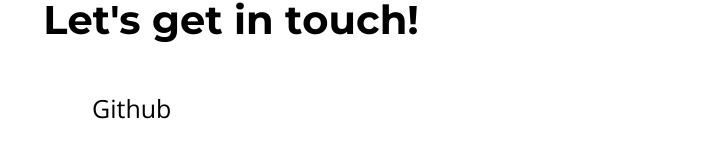
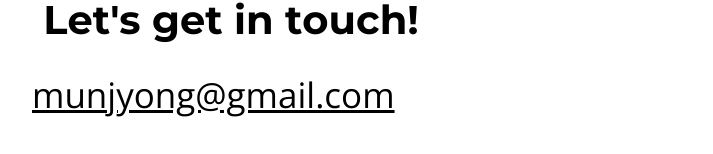
Before and after one commit to munjyong/react-portfolio-site, a React (Create React App) app: page / in a window 1280 px wide. Shown: the part 2771-2925 px from the top of the page, without its empty margins (28-741 px from the left). Built offline with nearby package versions, Linux system fonts and the light colour scheme.

Commit message:
Change page layouts and structure

```diff
--- a/src/components/About.js
+++ b/src/components/About.js
@@ -1,6 +1,6 @@
 import React, { Component } from 'react';
 import Fade from 'react-reveal/Fade';
-import data from '../yourdata';
+import data from '../data';
 
 class About extends Component {
     state = {  }
--- a/src/components/Contact.js
+++ b/src/components/Contact.js
@@ -1,6 +1,6 @@
 import React, { Component } from 'react';
 import Fade from 'react-reveal/Fade';
-import data from '../yourdata';
+import data from '../data';
 
 class Contact extends Component {
     state = {  }
--- a/src/components/Header.js
+++ b/src/components/Header.js
@@ -1,6 +1,6 @@
 import React, { Component } from 'react';
 import Fade from 'react-reveal/Fade';
-import data from '../yourdata'
+import data from '../data'
 
 
 class Header extends Component {
@@ -17,7 +17,8 @@
                 <Fade bottom>
                 <p className='header-title'>
                     {data.headerTagline[0]}<br></br>{data.headerTagline[1]}<br></br>
-                    {data.headerTagline[2]}
+                    {data.headerTagline[2]}<br></br>
+                    {data.headerTagline[3]}
                 </p>
                 </Fade>
             </div>
--- a/src/components/work.js
+++ b/src/components/work.js
@@ -1,7 +1,7 @@
 import React, { Component } from 'react';
 import Project from './project';
 import Fade from 'react-reveal/Fade';
-import data from '../yourdata';
+import data from '../data';
 
 class Work extends Component {
     state = {  }
--- a/src/yourdata.js
+++ b/src/data.js
@@ -6,12 +6,13 @@
         headerTagline: [//Line 1 For Header
                         'Hello! I am Edmund.',
                         //Line 2 For Header
+                        ' ',
                         'Web Developer 👨‍💻',
                         //Line 3 For Header
                         'from England 🇬🇧'
-    ],
+        ],
         //Contact Email
-        contactEmail:'',
+        contactEmail:'munjyong@gmail.com',
         // Add Your About Text Here
         abouttext: "Lorem Ipsum is simply dummy text of the printing and typesetting industry. Lorem Ipsum has been the industry's standard dummy text ever since the 1500s, when an unknown printer took a galley of type and scrambled it to make a type specimen book.It has survived not only five centuries, but also the leap into electronic typesetting, remaining essentially unchanged.It was popularised in the 1960s with the release of Letraset sheets containing Lorem Ipsum passages, and more recently with desktop publishing software like Aldus PageMaker including versions of Lorem Ipsum.",
         aboutImage:'',
```
